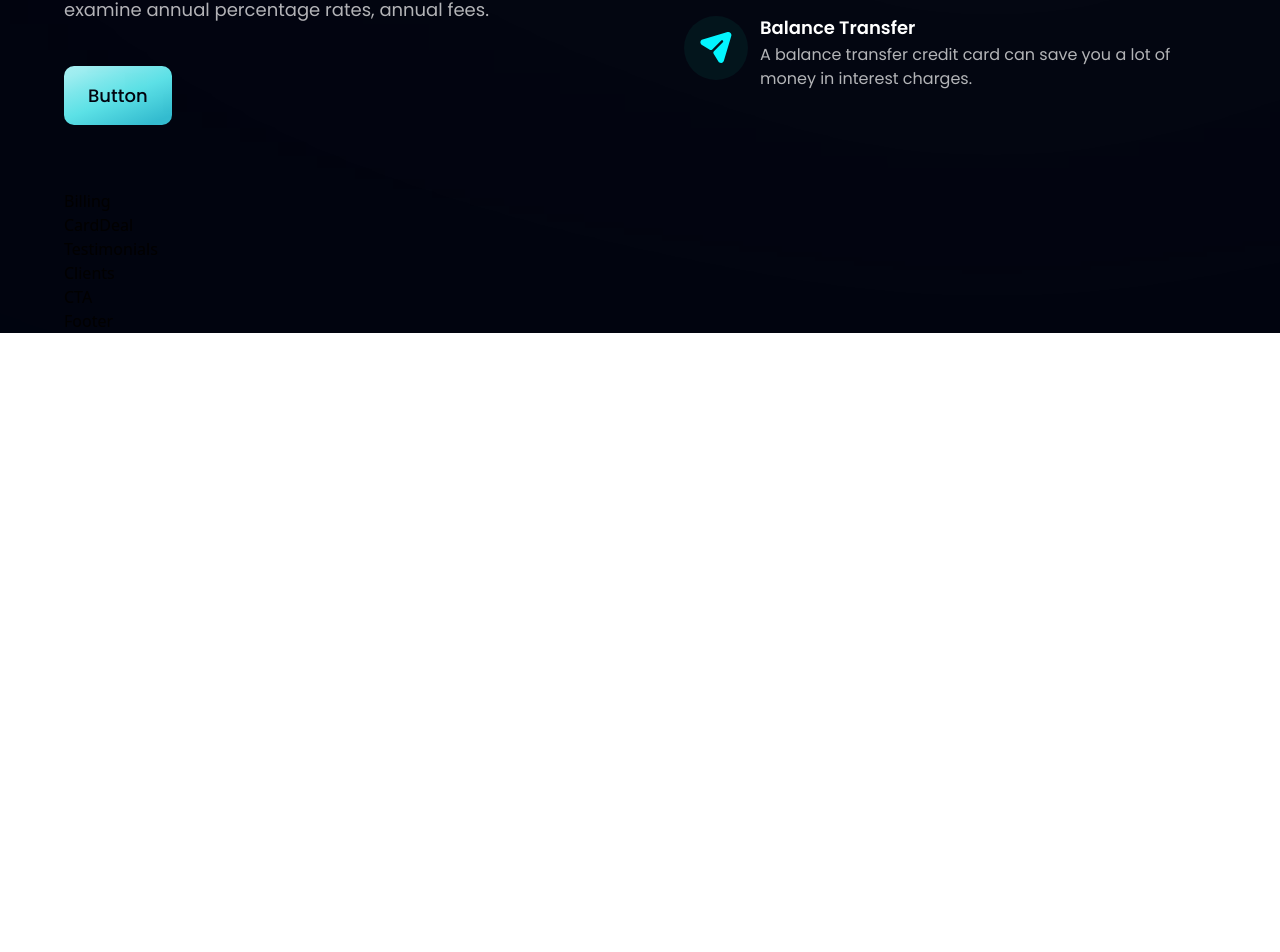
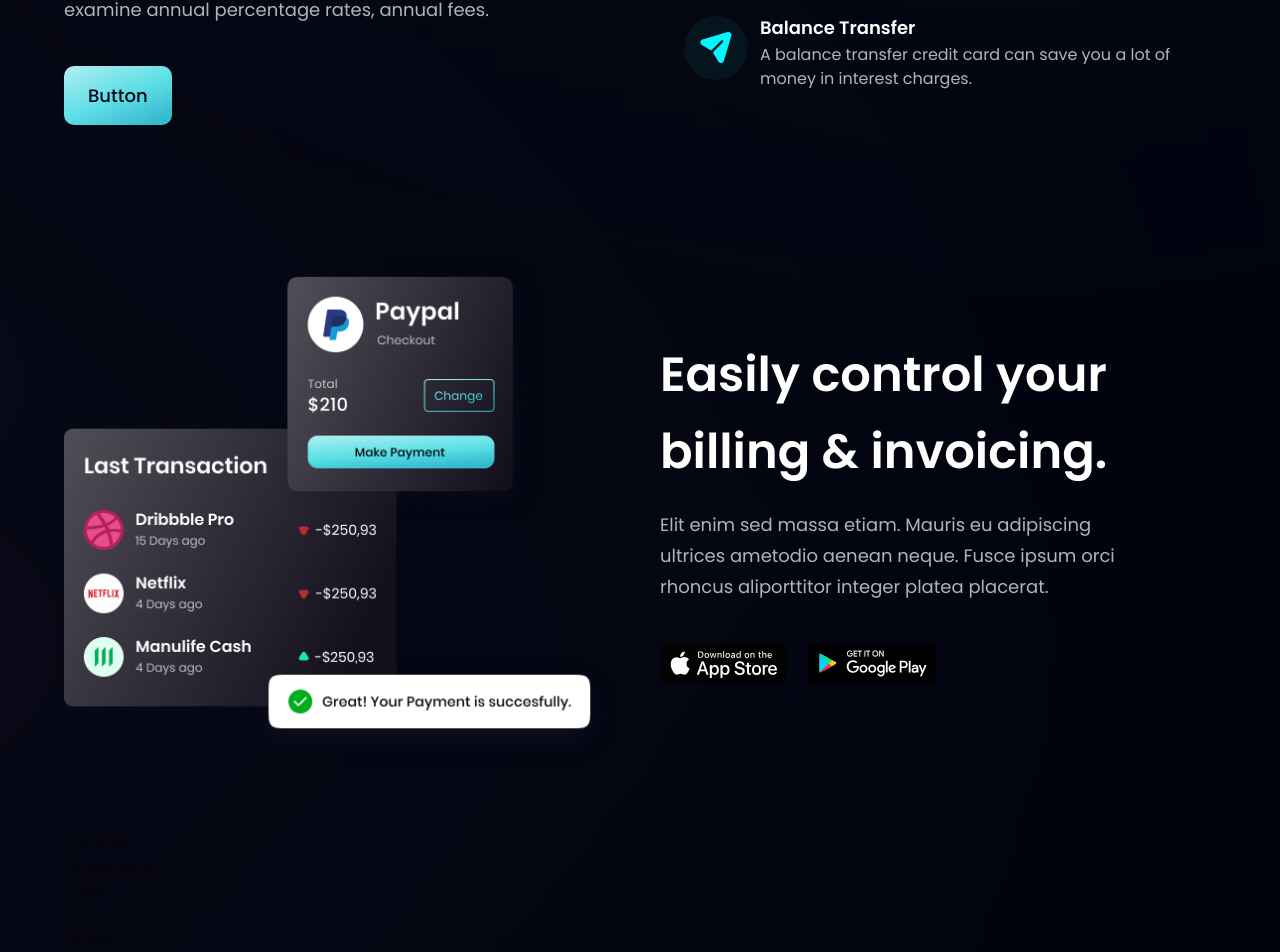
Before and after one commit to catuchi/bank-app, a React (Vite) app: page / in a window 1280 px wide. Shown: the part 1326-2278 px from the top of the page. Before the commit the page ends 1659 px from the top, so only its background shows below. Built offline with nearby package versions, Linux system fonts and the light colour scheme.

Commit message:
implement billing section

```diff
--- a/src/components/Billing.jsx
+++ b/src/components/Billing.jsx
@@ -1,7 +1,47 @@
 import React from "react";
+import { apple, bill, google } from "../assets";
+import styles, { layout } from "../style";
 
 const Billing = () => {
-  return <div>Billing</div>;
+  return (
+    <section id="product" className={layout.sectionReverse}>
+      <div className={layout.sectionImgReverse}>
+        <img
+          src={bill}
+          alt="billing"
+          className="w-[100%] h-[100%] relative z-[5]"
+        />
+
+        <div className="absolute z-[3] -left-1/2 top-0 w-[50%] h-[50%] rounded-full white__gradient" />
+        <div className="absolute z-[0] -left-1/2 bottom-0 w-[50%] h-[50%] rounded-full pink__gradient" />
+      </div>
+
+      <div className={layout.sectionInfo}>
+        <h2 className={styles.heading2}>
+          Easily control your <br className="sm:block hidden" /> billing &
+          invoicing.
+        </h2>
+        <p className={`${styles.paragraph} max-w-[470px] mt-5`}>
+          Elit enim sed massa etiam. Mauris eu adipiscing ultrices ametodio
+          aenean neque. Fusce ipsum orci rhoncus aliporttitor integer platea
+          placerat.
+        </p>
+
+        <div className="flex flex-row flex-wrap sm:mt-10 mt-6">
+          <img
+            src={apple}
+            alt="apple_store"
+            className="w-[128px] h-[42px] object-contain mr-5 cursor-pointer"
+          />
+          <img
+            src={google}
+            alt="google_store"
+            className="w-[128px] h-[42px] object-contain mr-5 cursor-pointer"
+          />
+        </div>
+      </div>
+    </section>
+  );
 };
 
 export default Billing;
```
